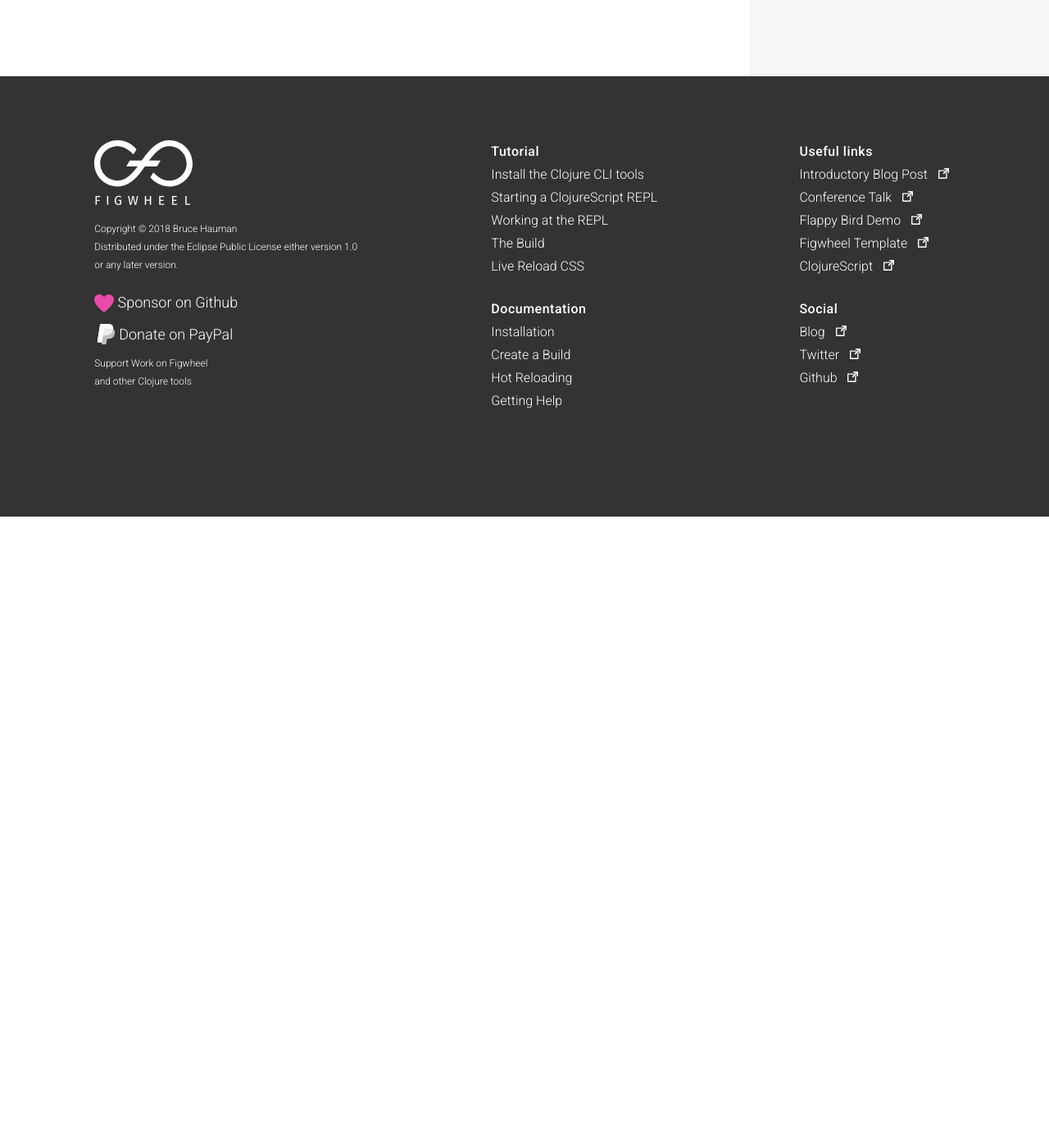
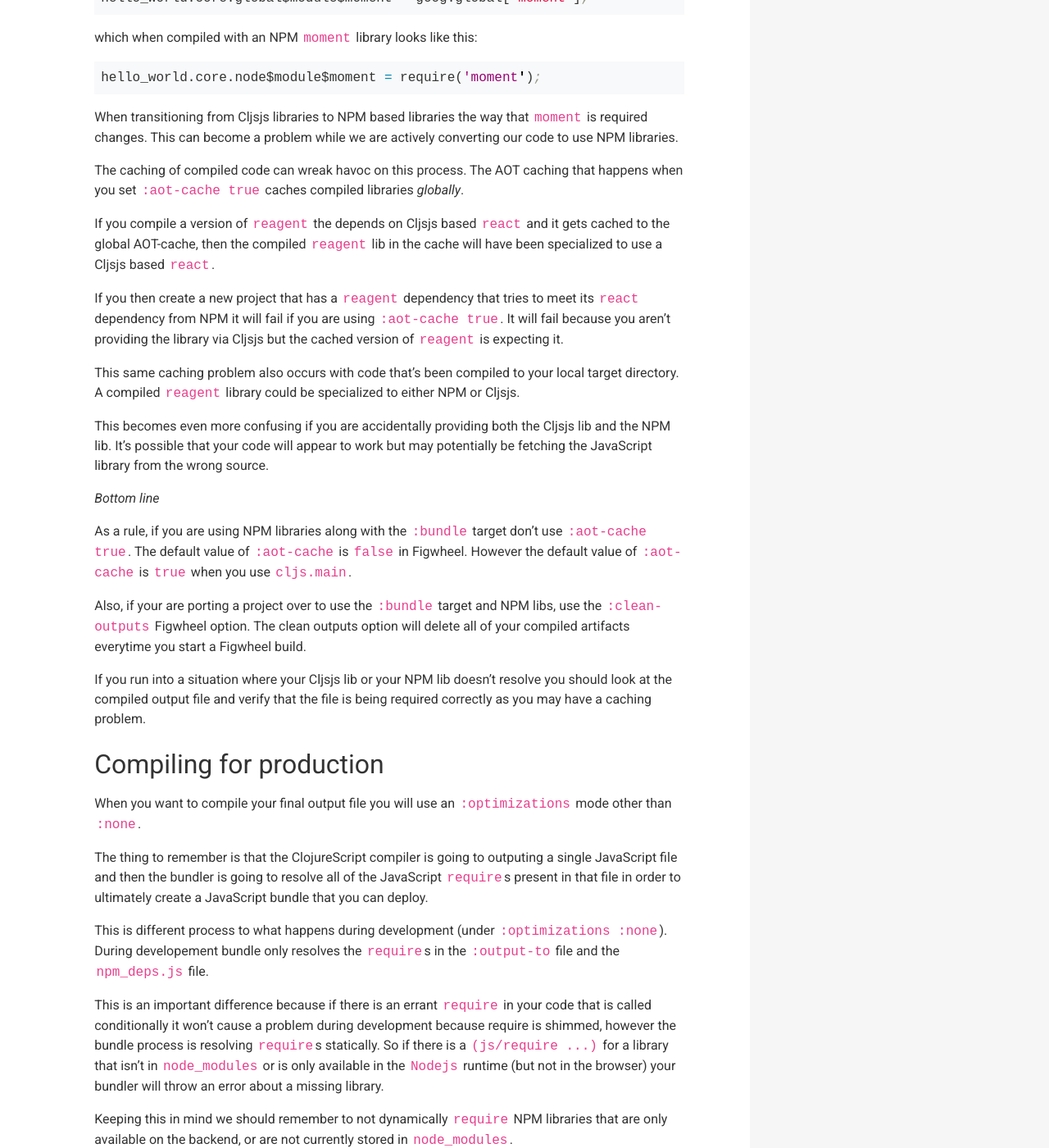
Before and after one commit to bhauman/figwheel-main, a Jekyll site: the page built from docs/docs/npm.md, in a window 1280 px wide and 1400 px high, scrolled down 12407 px. Shown: the whole window at 82% size. Built offline with Jekyll 4.4.1, drawn with Linux system fonts in a browser that asks for light colours; before the commit the page ends 13037 px from its top, so only the background shows below that; some of the changed text lies outside the part shown.

Commit message:
updated the NPM docs some more

````diff
--- a/docs/docs/npm.md
+++ b/docs/docs/npm.md
@@ -45,6 +45,14 @@ Your host page will need to load the final bundled asset.
 > You will want to make sure that the `:output-to` file is in the
 > `:output-dir` directory so the bundler can resolve the assets it
 > requires.
+
+> As a rule, if you are using NPM libraries along with the `:bundle`
+> target, don't use `:aot-cache true`.
+
+> If your are porting a project over to use the
+> `:bundle` target and NPM libs, use the
+> [`:clean-outputs`](/config-options#clean-outputs) Figwheel
+> option.
 
 **Relevant Figwheel Options**
 
@@ -588,6 +596,129 @@ artifact to deploy for production, using `:simple` or `:advanced`
 optimization mode ClojureScript will put together a single output file
 with the requires in it. Then the bundler will resolve and replace
 these top `require`s as it normally does.
+
+## Problems with cached compiled assets
+
+Looking at the previous example if we hadn't been using the `:bundle`
+target had been using the Cljsjs `cljsjs/moment` library instead of
+the NPM based `moment` library the output of compiling
+`hello_world/core.cljs` would have instead been the following:
+
+```javascript
+// Compiled by ClojureScript 1.10.775 {}
+goog.provide('hello_world.core');
+goog.require('cljs.core');
+goog.require('moment');
+hello_world.core.global$module$moment = goog.global["moment"];
+console.log(hello_world.core.global$module$moment);
+cljs.core.println.call(null,["Hello there it's ",cljs.core.str.cljs$core$IFn$_invoke$arity$1(hello_world.core.global$module$moment.call(null).format("dddd"))].join(''));
+
+//# sourceMappingURL=core.js.map
+```
+
+The major difference is one the line:
+
+```clojure
+hello_world.core.global$module$moment = goog.global["moment"];
+```
+
+which when compiled with an NPM `moment` library looks like this:
+
+```clojure
+hello_world.core.node$module$moment = require('moment');
+```
+
+When transitioning from Cljsjs libraries to NPM based libraries the
+way that `moment` is required changes. This can become a problem while
+we are actively converting our code to use NPM libraries.
+
+The caching of compiled code can wreak havoc on this process. The AOT
+caching that happens when you set `:aot-cache true` caches compiled
+libraries *globally*.
+
+If you compile a version of `reagent` the depends on Cljsjs based
+`react` and it gets cached to the global AOT-cache, then the compiled
+`reagent` lib in the cache will have been specialized to use a Cljsjs
+based `react`.
+
+If you then create a new project that has a `reagent` dependency that
+tries to meet its `react` dependency from NPM it will fail if you are
+using `:aot-cache true`. It will fail because you aren't providing the
+library via Cljsjs but the cached version of `reagent` is expecting
+it.
+
+This same caching problem also occurs with code that's been compiled
+to your local target directory. A compiled `reagent` library could
+be specialized to either NPM or Cljsjs.
+
+This becomes even more confusing if you are accidentally providing
+both the Cljsjs lib and the NPM lib. It's possible that your code will
+appear to work but may potentially be fetching the JavaScript library
+from the wrong source.
+
+*Bottom line*
+
+As a rule, if you are using NPM libraries along with the `:bundle`
+target don't use `:aot-cache true`. The default value of `:aot-cache`
+is `false` in Figwheel. However the default value of `:aot-cache` is
+`true` when you use `cljs.main`.
+
+Also, if your are porting a project over to use the `:bundle` target
+and NPM libs, use the
+[`:clean-outputs`](/config-options#clean-outputs) Figwheel option. The
+clean outputs option will delete all of your compiled artifacts
+everytime you start a Figwheel build.
+
+If you run into a situation where your Cljsjs lib or your NPM lib
+doesn't resolve you should look at the compiled output file and verify
+that the file is being required correctly as you may have a caching
+problem.
+
+## Compiling for production
+
+When you want to compile your final output file you will use an
+`:optimizations` mode other than `:none`.
+
+The thing to remember is that the ClojureScript compiler is going to
+outputing a single JavaScript file and then the bundler is going to
+resolve all of the JavaScript `require`s present in that file in order
+to ultimately create a JavaScript bundle that you can deploy.
+
+This is different process to what happens during development (under
+`:optimizations :none`). During developement bundle only resolves the
+`require`s in the `:output-to` file and the `npm_deps.js` file.
+
+This is an important difference because if there is an errant
+`require` in your code that is called conditionally it won't cause a
+problem during development because require is shimmed, however the
+bundle process is resolving `require`s statically. So if there is a
+`(js/require ...)` for a library that isn't in `node_modules` or is
+only available in the `Nodejs` runtime (but not in the browser) your
+bundler will throw an error about a missing library.
+
+Keeping this in mind we should remember to not dynamically `require`
+NPM libraries that are only available on the backend, or are not
+currently stored in `node_modules`.
+
+When compiling for production we should also, make sure that you
+aren't including Cljsjs libraries that are being provided for by NPM
+libraries. We don't want to be including libraries twice.
+
+For example, we need to exclude `react` dependencies from `reagent` to
+prevent bundling to copies of `react` into your final application.
+
+An example of excluding `react` from `reagent`:
+
+```clojure
+{:deps {org.clojure/clojurescript {:mvn/version "1.10.775"}
+        reagent {:mvn/version "0.10.0" :exclusions [cljsjs/react cljsjs/react-dom]}}}
+```
+
+We also need to make sure we include `cljs.core/*global* "window"` in
+our `:closure-defines` (I.e.`:closure-defines {cljs.core/*global*
+"window" ...}`). This is required when we aren't compiling in
+`:optimizations :none`.  Figwheel adds this automatically when using the
+`:auto-bundle` option.
 
 ## Troubleshooting
 
````
Also changed, not shown: other parts of docs/docs/npm.md (+1 -1 lines), 2 other files.
